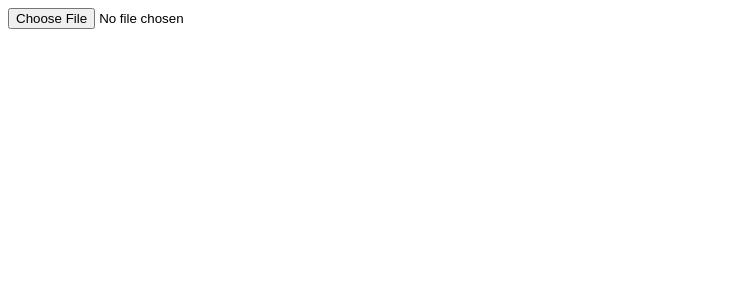
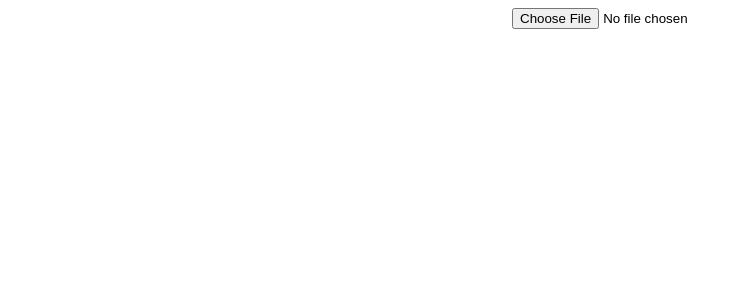
Before and after one commit to jlippitt/snek-ui, a React app: page / in a window 1280 px wide. Shown: the top 300 px of the page, without its empty margins (0-742 px from the left). Built offline with nearby package versions, Linux system fonts and the light colour scheme; the HTML template or start-up script is replaced by a standard one.

Commit message:
Force launcher to correct width

```diff
--- a/src/Launcher.styles.ts
+++ b/src/Launcher.styles.ts
@@ -5,6 +5,7 @@ interface ContainerProps {
 }
 
 export const Container = styled.div<ContainerProps>`
+  margin: auto;
   height: 80px;
-  min-width: ${({ viewportWidth }) => viewportWidth}px;
+  width: ${({ viewportWidth }) => viewportWidth}px;
 `;
```
